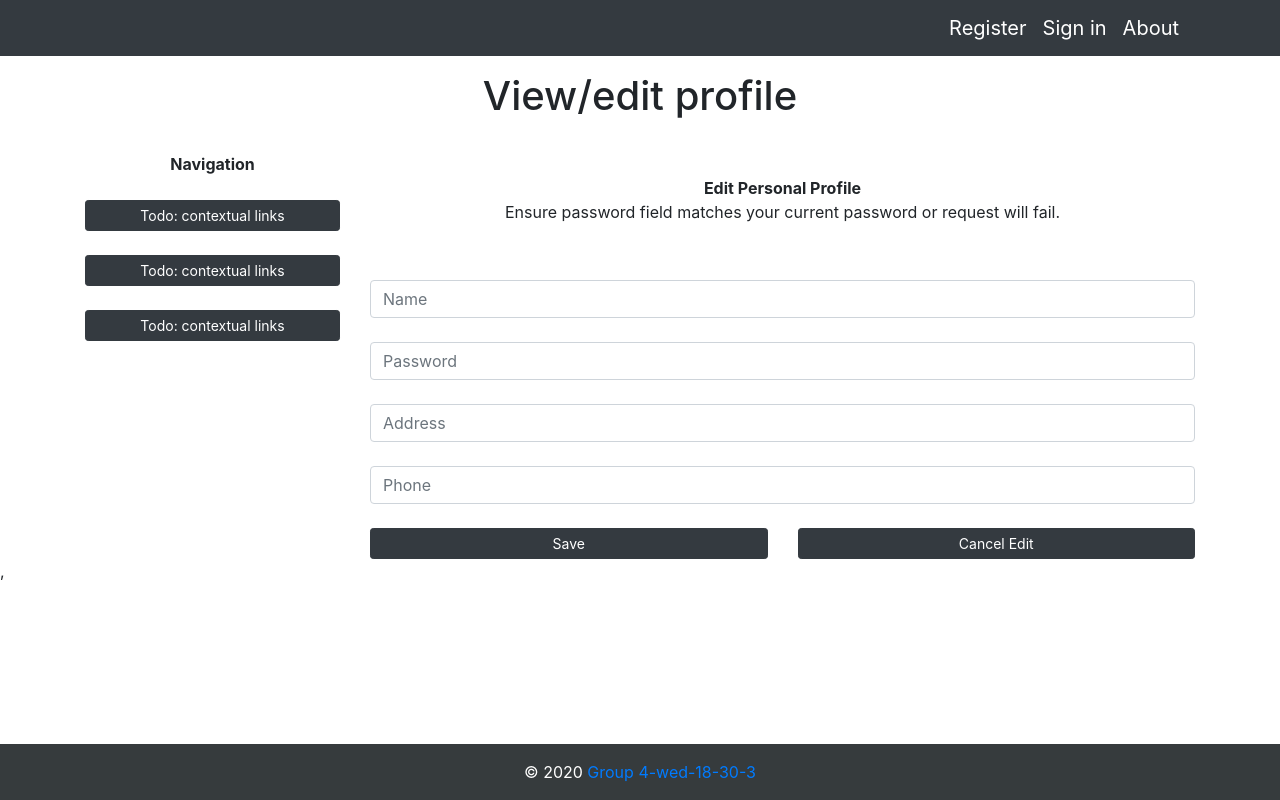
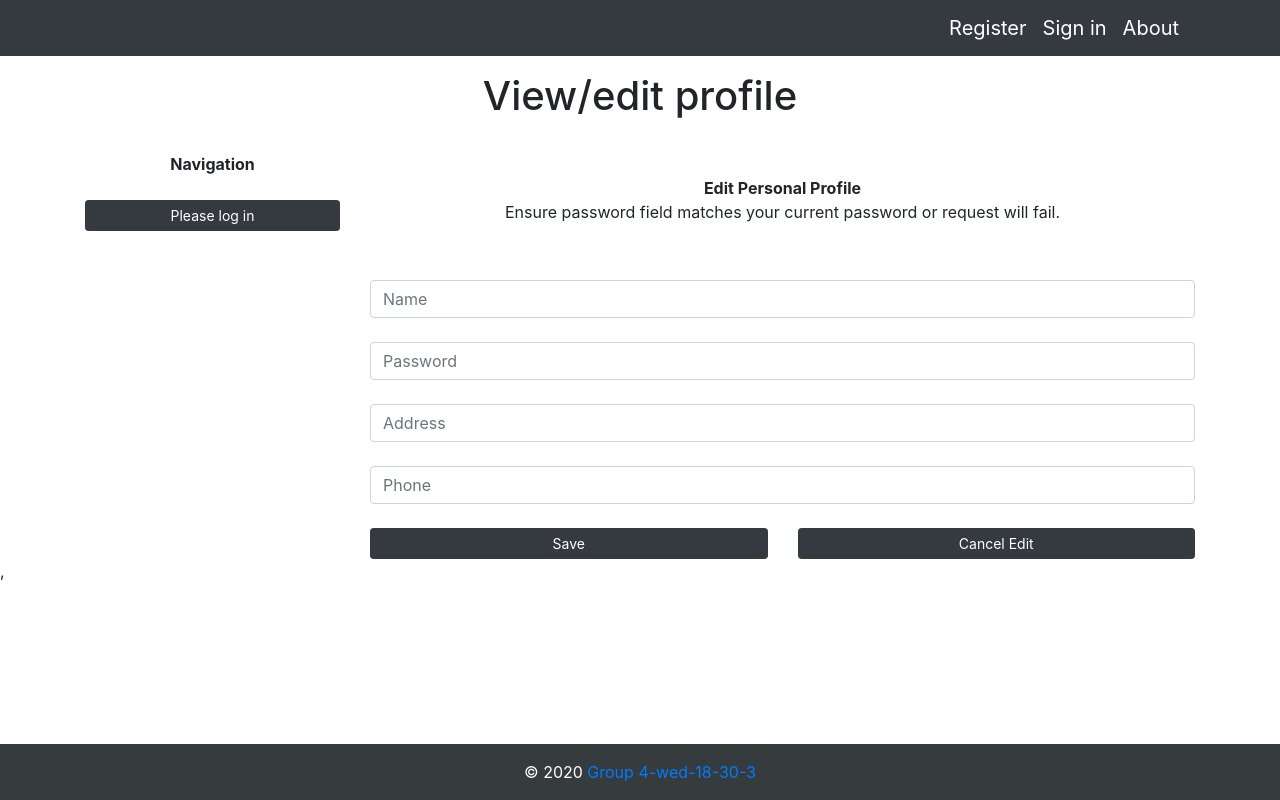
Before and after one commit to RMIT-SEPT/majorproject-4-wed-18-30-3, a React (Create React App) app in the folder FrontEnd/frontend-react/: page /profile in a window 1280 px wide. Built offline with nearby package versions, Linux system fonts and the light colour scheme.

Commit message:
add user contextual nav bar

```diff
--- a/FrontEnd/frontend-react/src/components/Layout/ContextualButtonPane.js
+++ b/FrontEnd/frontend-react/src/components/Layout/ContextualButtonPane.js
@@ -4,23 +4,71 @@ import {Link} from "react-router-dom";
 class ContextualButtonPane extends Component {
 
     render() {
+
+        // Customer view
+        if (this.props.userType === "CUSTOMER") {
             return (
                 <React.Fragment>
-            <Link to="/dashboard" className="btn btn-sm btn-dark" id="navButton">
-            Todo: contextual links
-            </Link>
+
+                <Link to="/bookings" className="btn btn-sm btn-dark" id="navButton">Create a new booking</Link>
                 <br/><br/>
-            <Link to="/dashboard" className="btn btn-sm btn-dark" id="navButton">
-            Todo: contextual links
-            </Link>
+
+                <Link to="/cancel" className="btn btn-sm btn-dark" id="navButton">Cancel existing booking</Link>
                 <br/><br/>
-            <Link to="/dashboard" className="btn btn-sm btn-dark" id="navButton">
-            Todo: contextual links
-            </Link>
+
+                <Link to="/history" className="btn btn-sm btn-dark" id="navButton">View booking history</Link>
+                <br/><br/>
+
+                <Link to="/availabilites" className="btn btn-sm btn-dark" id="navButton">View availabilites</Link>
+                <br/><br/>
+
+                <Link to="/profile" className="btn btn-sm btn-dark" id="navButton">Edit profile</Link>
+                <br/><br/>
+
+                </React.Fragment>
+            )
+
+        // Admin nav view
+        } else if (this.props.userType === "ADMIN") {
+            return (
+                <React.Fragment>
+                <Link to="/admin_portal" className="btn btn-sm btn-dark" id="navButton">View customer bookings</Link>
+                <br/><br/>
+
+                <Link to="/admin_portal" className="btn btn-sm btn-dark" id="navButton">Manage company groups</Link>
+                <br/><br/>
+
+                <Link to="/admin_portal" className="btn btn-sm btn-dark" id="navButton">Appointment settings</Link>
+                <br/><br/>
+
+                <Link to="/profile" className="btn btn-sm btn-dark" id="navButton">Edit profile</Link>
+                <br/><br/>
+                </React.Fragment>
+            )
+
+        // Worker nav view
+        } else if (this.props.userType === "WORKER") {
+            return (
+                <React.Fragment>
+
+                <Link to="/set_availabilities" className="btn btn-sm btn-dark" id="navButton">Set availabilites</Link>
+                <br/><br/>
+
+                <Link to="/profile" className="btn btn-sm btn-dark" id="navButton">Edit profile</Link>
+                <br/><br/>
+                </React.Fragment>
+            )
+
+        // No logged in user view
+        } else {
+            return (
+                <React.Fragment>
+                <Link to="/login" className="btn btn-sm btn-dark" id="navButton">Please log in</Link>
                 <br/><br/>
                 </React.Fragment>
             )
         }
     }
+}
 
 export default ContextualButtonPane;
```
Lines whose indentation alone changed are shown as unchanged.
